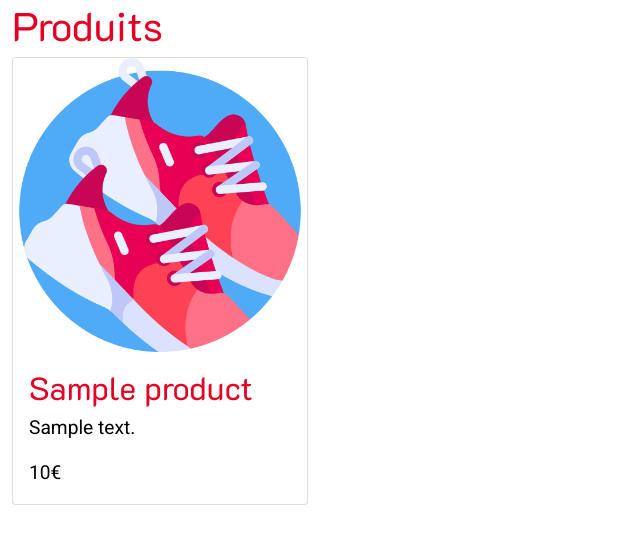
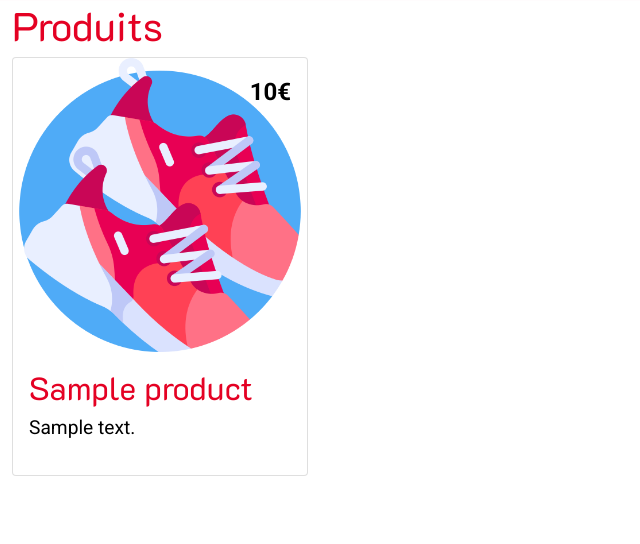
Before and after one commit to WildCodeSchool/2022-03-php-orleans-livecoding-gervais, a PHP site: template src/View/Product/index.html.twig in a window 1280 px wide. Shown: the part 80-624 px from the top of the page, without its empty margins (0-640 px from the left). Run offline with PHP 8.4, Linux system fonts and the light colour scheme; the template is opened without the code that fills it: most values are stand-ins (such as "Sample title", 1, 10 or a date in 2020); some libraries are stand-ins or nearby versions.

Commit message:
position price

```diff
--- a/src/View/Product/index.html.twig
+++ b/src/View/Product/index.html.twig
@@ -3,6 +3,10 @@
 {% block title %}
 	{{ parent() }}
 	| Produits
+{% endblock %}
+
+{% block stylesheet %}
+    <link rel="stylesheet" href="assets/css/product.css">
 {% endblock %}
 
 {% block content %}
@@ -18,7 +22,7 @@
 							<p class="card-text">
 								{{ product.description }}
 							</p>
-							<div>{{ product.price }}€</div>
+							<div class="price position-absolute top-0 end-0 m-3">{{ product.price }}€</div>
 						</figcaption>
 					</figure>
 				</div>
--- a/src/View/layout.html.twig
+++ b/src/View/layout.html.twig
@@ -12,7 +12,8 @@
 		</title>
 
 		<link href="https://cdn.jsdelivr.net/npm/bootstrap@5.1.3/dist/css/bootstrap.min.css" rel="stylesheet" integrity="sha384-1BmE4kWBq78iYhFldvKuhfTAU6auU8tT94WrHftjDbrCEXSU1oBoqyl2QvZ6jIW3" crossorigin="anonymous">
-		<link rel="stylesheet" href="/assets/css/style.css"> {% block stylesheet %}{% endblock %}
+		<link rel="stylesheet" href="/assets/css/style.css">
+	    {% block stylesheet %}{% endblock %}
 		</head>
 
 		<body>
```
Also changed, not shown: public/assets/css/product.css (added).
